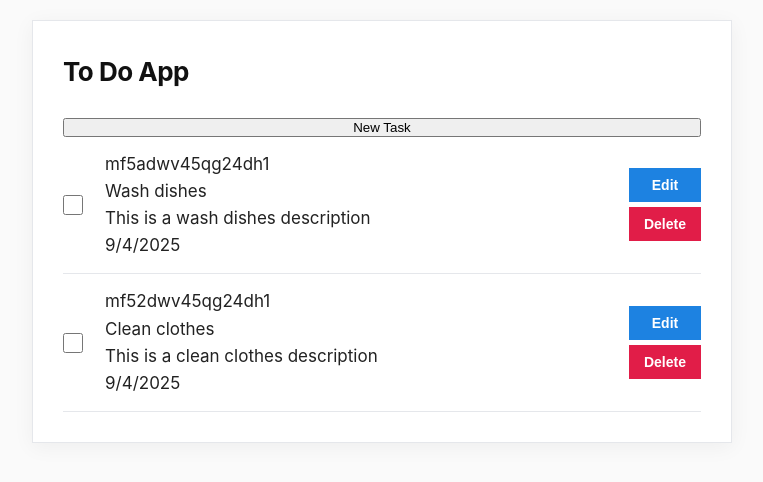
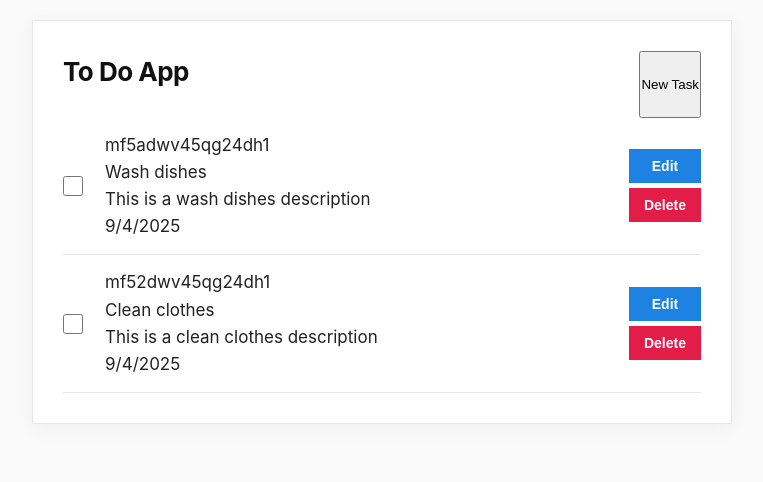
Before and after one commit to akaazazel/todo-app, a React (Vite) app: page / in a window 1280 px wide. Shown: the top 482 px of the page, without its empty margins (258-1021 px from the left). Built offline with nearby package versions, Linux system fonts and the light colour scheme.

Commit message:
Added a button to open or close input box

```diff
--- a/src/App.jsx
+++ b/src/App.jsx
@@ -2,6 +2,7 @@ import React, { useEffect } from "react";
 import { useState } from "react";
 import TaskInput from "./components/TaskInput";
 import TaskList from "./components/TaskList";
+import AddNewTask from "./components/AddNewTask";
 import {
     addTodo,
     removeTodo,
@@ -34,13 +35,11 @@ function App() {
         <div className="wrapper">
             <header>
                 <h1 className="app-title">To Do App</h1>
+                <AddNewTask
+                    inputBoxHidden={inputBoxHidden}
+                    setInputBoxHidden={setInputBoxHidden}
+                />
             </header>
-            <button
-                className="add-new-task"
-                onClick={() => setInputBoxHidden(!inputBoxHidden)}
-            >
-                {inputBoxHidden ? "New Task" : "Cancel"}
-            </button>
             <section>
                 {!inputBoxHidden && (
                     <TaskInput
--- a/src/components/AddNewTask.jsx
+++ b/src/components/AddNewTask.jsx
@@ -0,0 +1,14 @@
+import React from "react";
+
+function AddNewTask({ inputBoxHidden, setInputBoxHidden }) {
+    return (
+        <button
+            className="add-new-task"
+            onClick={() => setInputBoxHidden(!inputBoxHidden)}
+        >
+            {inputBoxHidden ? "New Task" : "Cancel"}
+        </button>
+    );
+}
+
+export default AddNewTask;
--- a/src/index.css
+++ b/src/index.css
@@ -37,6 +37,11 @@ body {
     text-align: left;
     color: #111;
     letter-spacing: -0.5px;
+}
+
+header {
+    display: flex;
+    justify-content: space-between;
 }
 
 .task-list {
@@ -173,5 +178,6 @@ body {
         align-self: flex-end;
         padding: 6px 12px;
         font-size: 13px;
+
     }
 }
```
